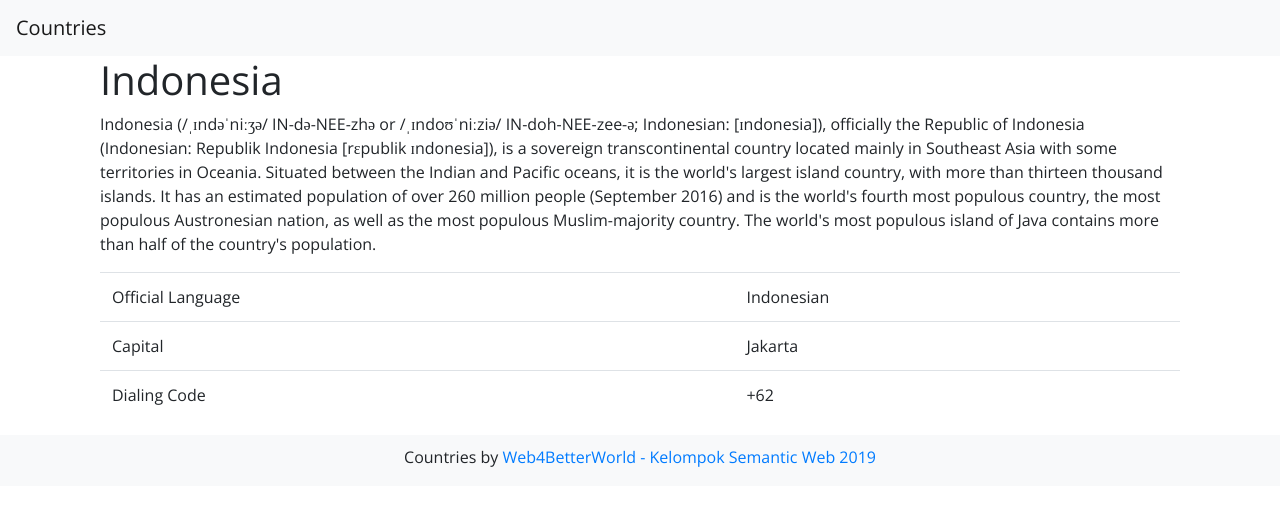
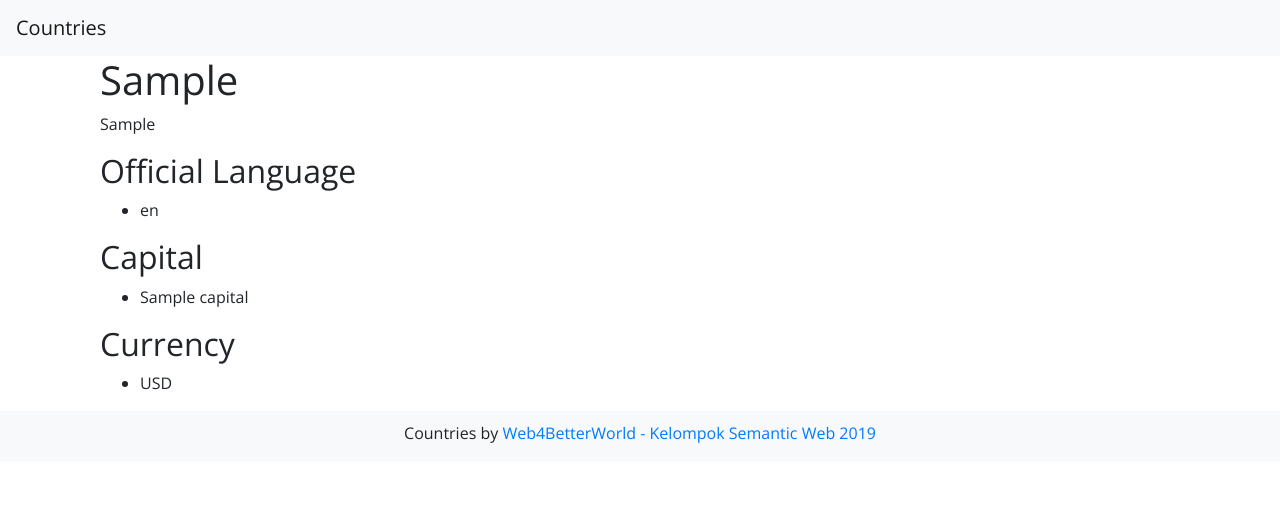
Before and after one commit to argaghulamahmad/countries-sparql-dbpedia, a Django app: template countries/templates/detail.html in a window 1280 px wide. Shown: the top 506 px of the page. Run offline with Django 3.2, Linux system fonts and the light colour scheme; the template is opened without the code that fills it: most values are stand-ins (such as "Sample title", 1, 10 or a date in 2020); some libraries are stand-ins or nearby versions.

Commit message:
Displaying remote data to detail page

```diff
--- a/countries/templates/detail.html
+++ b/countries/templates/detail.html
@@ -3,38 +3,34 @@
 {% block content %}
     <div class="container">
         <div class="container">
-            <h1>Indonesia</h1>
-            <p>Indonesia (/ˌɪndəˈniːʒə/ IN-də-NEE-zhə or /ˌɪndoʊˈniːziə/ IN-doh-NEE-zee-ə; Indonesian: [ɪndonesia]),
-                officially the Republic of Indonesia (Indonesian: Republik Indonesia [rɛpublik ɪndonesia]), is a
-                sovereign
-                transcontinental country located mainly in Southeast Asia with some territories in Oceania. Situated
-                between
-                the Indian and Pacific oceans, it is the world's largest island country, with more than thirteen
-                thousand
-                islands. It has an estimated population of over 260 million people (September 2016) and is the world's
-                fourth most populous country, the most populous Austronesian nation, as well as the most populous
-                Muslim-majority country. The world's most populous island of Java contains more than half of the
-                country's
-                population.
-            </p>
+            <h1>{{ country_info.0.0 }}</h1>
+            <p>{{ country_info.2.0 }}</p>
         </div>
         <div class="container">
-            <table class="table">
-                <tbody>
-                <tr>
-                    <td>Official Language</td>
-                    <td>Indonesian</td>
-                </tr>
-                <tr>
-                    <td>Capital</td>
-                    <td>Jakarta</td>
-                </tr>
-                <tr>
-                    <td>Dialing Code</td>
-                    <td>+62</td>
-                </tr>
-                </tbody>
-            </table>
+            <div>
+                <h2>Official Language</h2>
+                <ul>
+                    {% for lang in country_info.3 %}
+                        <li>{{ lang }}</li>
+                    {% endfor %}
+                </ul>
+            </div>
+            <div>
+                <h2>Capital</h2>
+                <ul>
+                    {% for capital in country_info.1 %}
+                        <li>{{ capital }}</li>
+                    {% endfor %}
+                </ul>
+            </div>
+            <div>
+                <h2>Currency</h2>
+                <ul>
+                    {% for currency in country_info.4 %}
+                        <li>{{ currency }}</li>
+                    {% endfor %}
+                </ul>
+            </div>
         </div>
     </div>
 {% endblock %}
```
Also changed, not shown: countries/queries/remote.py (+22 -2 lines).
